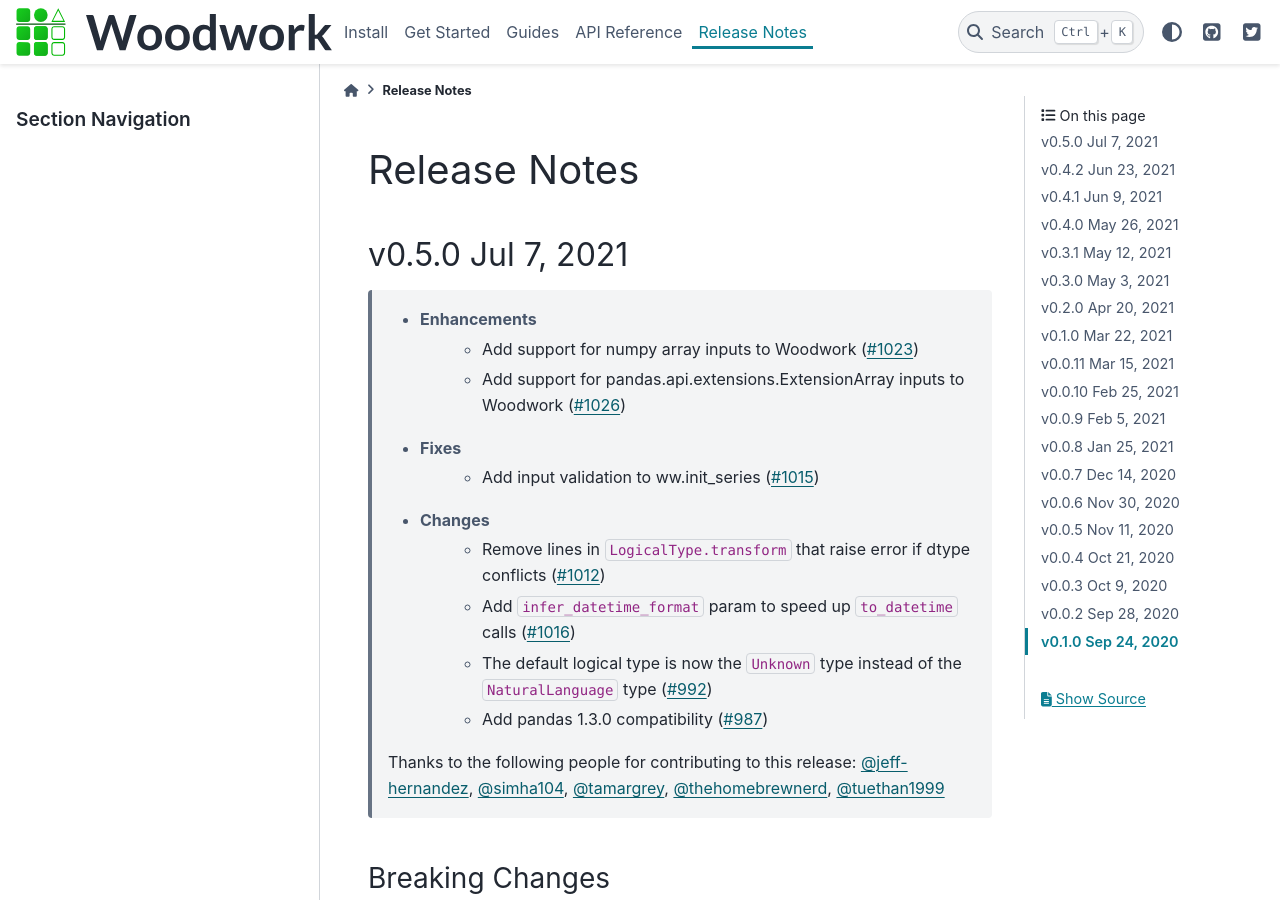
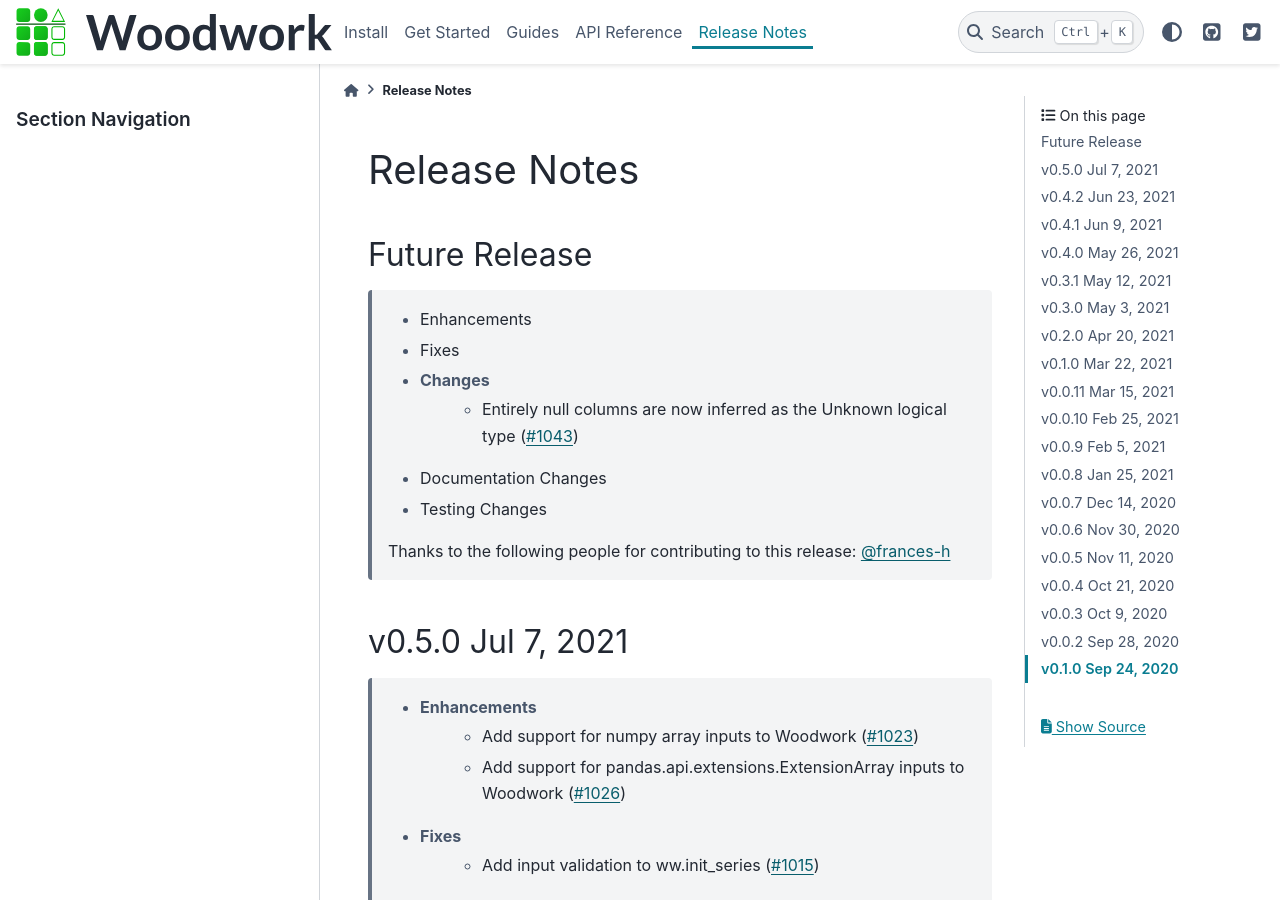
Before and after one commit to alteryx/woodwork, a Sphinx documentation site: the page built from docs/source/release_notes.rst, in a window 1280 px wide and 900 px high. Built offline with Sphinx 7.4.7 and the PyData theme 0.15.4, drawn with Linux system fonts in a browser that asks for light colours; comment, search, counter and statistics services are not loaded.

Commit message:
release notes and remove redundant check

```diff
--- a/docs/source/release_notes.rst
+++ b/docs/source/release_notes.rst
@@ -2,15 +2,17 @@
 
 Release Notes
 -------------
-.. Future Release
-    ==============
+Future Release
+==============
     * Enhancements
     * Fixes
     * Changes
+        * Entirely null columns are now inferred as the Unknown logical type (:pr:`1043`)
     * Documentation Changes
     * Testing Changes
 
-.. Thanks to the following people for contributing to this release:
+    Thanks to the following people for contributing to this release:
+    :user:`frances-h`
 
 v0.5.0 Jul 7, 2021
 ==================
```
Also changed, not shown: 1 other file.
